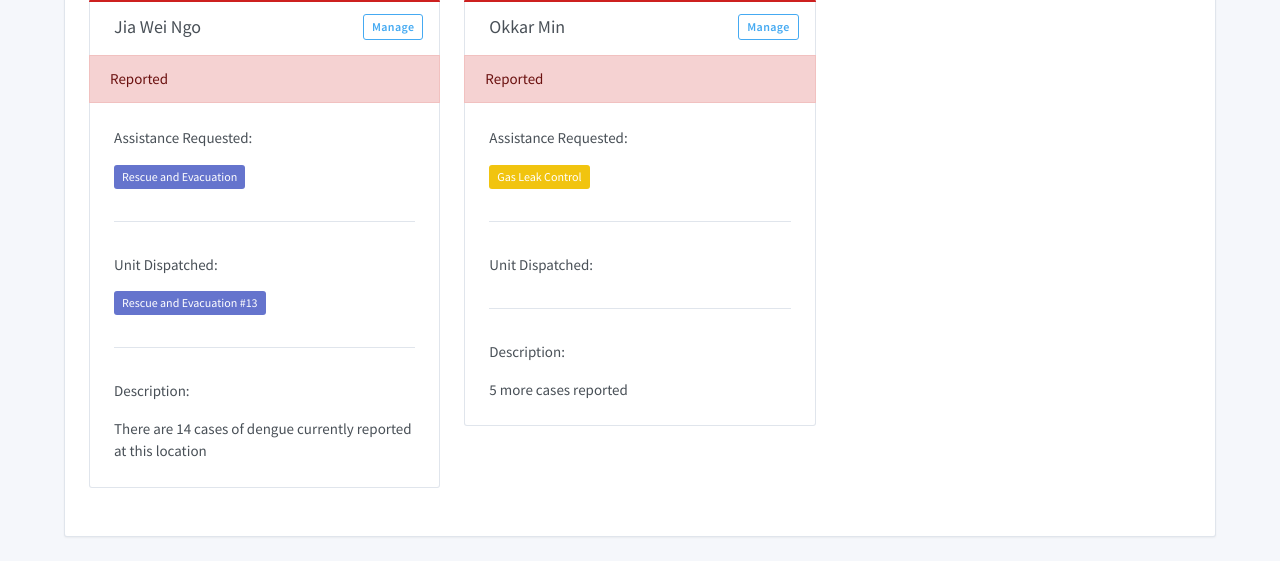
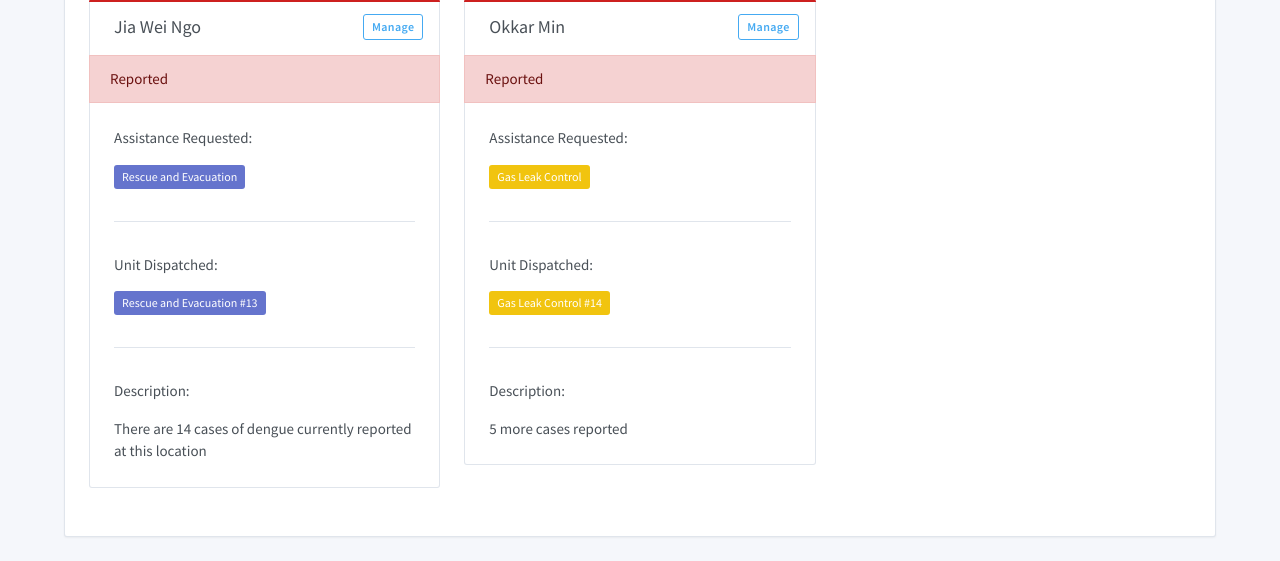
Before and after one commit to jwngo/CMS3003, a Django app: page /incident_details/1 in a window 1280 px wide. Shown: the part 1085-1646 px from the top of the page. Run offline with Django 3.2, Linux system fonts and the light colour scheme; data comes from the database, SQL or seed files in the repository; both versions use the stored data as it was after the commit; some libraries are stand-ins or nearby versions.

Commit message:
quick fixes

```diff
--- a/cms/baseapp/templates/incident_details.html
+++ b/cms/baseapp/templates/incident_details.html
@@ -123,16 +123,19 @@
                 <!-- deployed-assistances are those with non-null dispatch-id -->
                 <!-- dispatch-id should only be added through 'Manage' button -->
 
-                {% for assistance in deployed_assistances %}
-                {% if assistance.report_id == report.id and assistance.assistanceType == 'Rescue and Evacuation' %}
+                {% for assistance_d in deployed_assistances %}
+                {% if assistance_d.report_id == report.id and assistance_d.assistanceType == 'Rescue and Evacuation' %}
                 <div class="tags">
-                  <span class="tag tag-indigo"> {{assistance.assistanceType}} #{{assistance.dispatch_id}}</span>
+                  <span class="tag tag-indigo"> {{assistance_d.assistanceType}} #{{assistance_d.dispatch_id}}</span>
                 </div>
-                {% elif assistance.report_id == report.id and assistance.assistanceType == 'Emergency Ambulance' %}
+                {% elif assistance_d.report_id == report.id and assistance_d.assistanceType == 'Emergency Ambulance' %}
                 <div class="tags">
-                  <span class="tag tag-red"> {{assistance.assistanceType}} #{{assistance.dispatch_id}} </span>
+                  <span class="tag tag-red"> {{assistance_d.assistanceType}} #{{assistance_d.dispatch_id}} </span>
                 </div>
-
+                {% elif assistance_d.report_id == report.id and assistance_d.assistanceType == 'Gas Leak Control' %}
+                <div class="tags">
+                  <span class="tag tag-yellow"> {{assistance_d.assistanceType}} #{{assistance_d.dispatch_id}} </span>
+                </div>
                 {%endif%}
                 {% endfor %}
                 <hr>
```
Also changed, not shown: cms/db.sqlite3.
